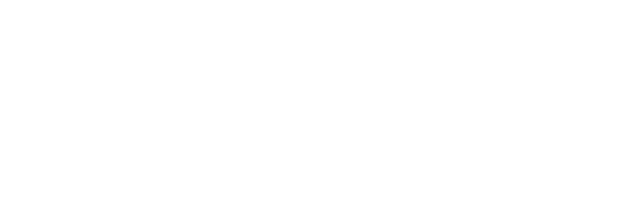
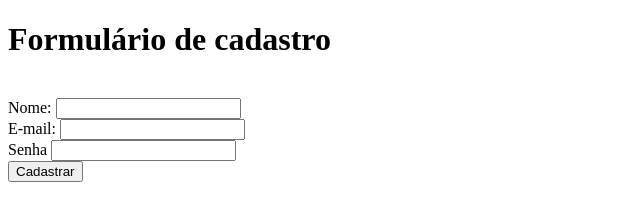
Before and after one commit to Metalicon/exercicio2, a plain HTML site: page index.html in a window 1280 px wide. Shown: the whole page, without its empty margins (0-640 px from the left). Drawn offline with Linux system fonts and the light colour scheme.

Commit message:
commit final

```diff
--- a/index.html
+++ b/index.html
@@ -3,9 +3,20 @@
 <head>
     <meta charset="UTF-8">
     <meta name="viewport" content="width=device-width, initial-scale=1.0">
-    <title>Document</title>
+    <title>Formulário de cadastro</title>
 </head>
 <body>
+    <h1>Formulário de cadastro</h1> <br>
 
+    <label for="Nome">Nome:</label>
+    <input id="Nome" type="text" />
+    <br>
+    <label for="Email">E-mail:</label>
+    <input id="Email" type="text" />
+    <br>
+    <label for="Senha">Senha</label>
+    <input id="Senha" type="password" />
+    <br>
+    <button>Cadastrar</button>
 </body>
 </html>
```
